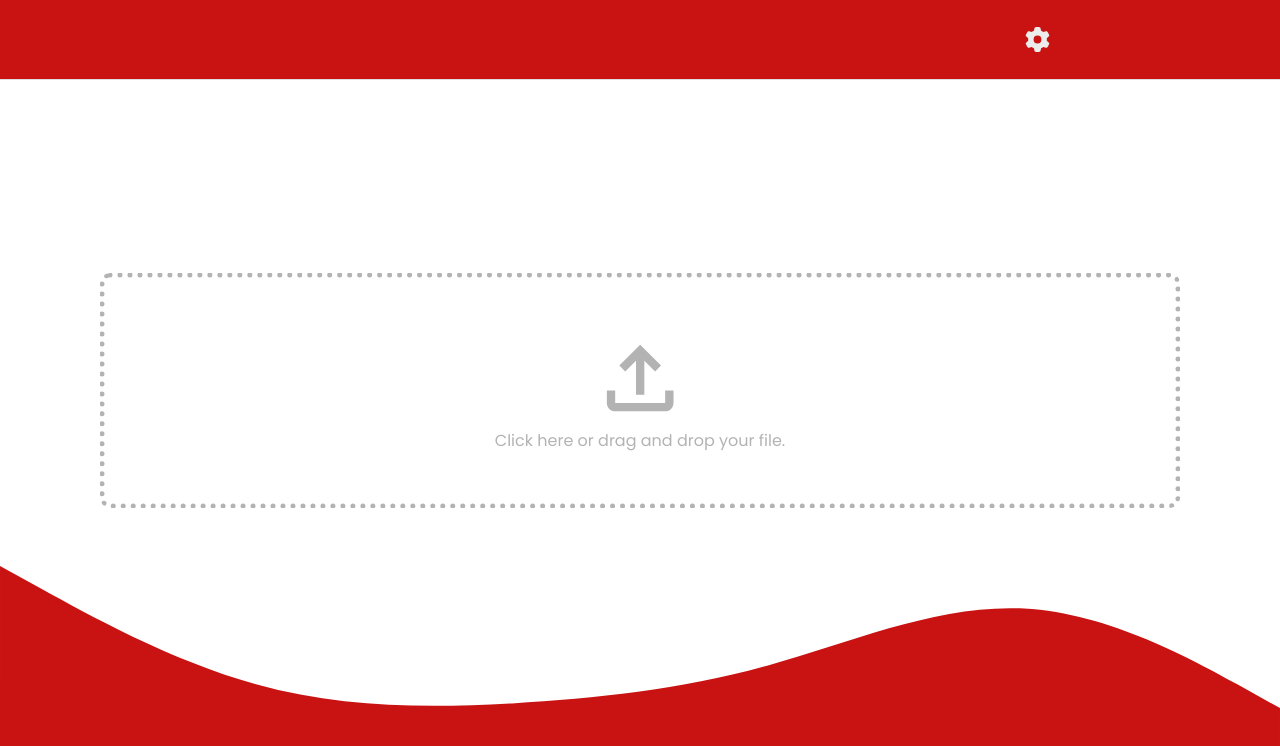
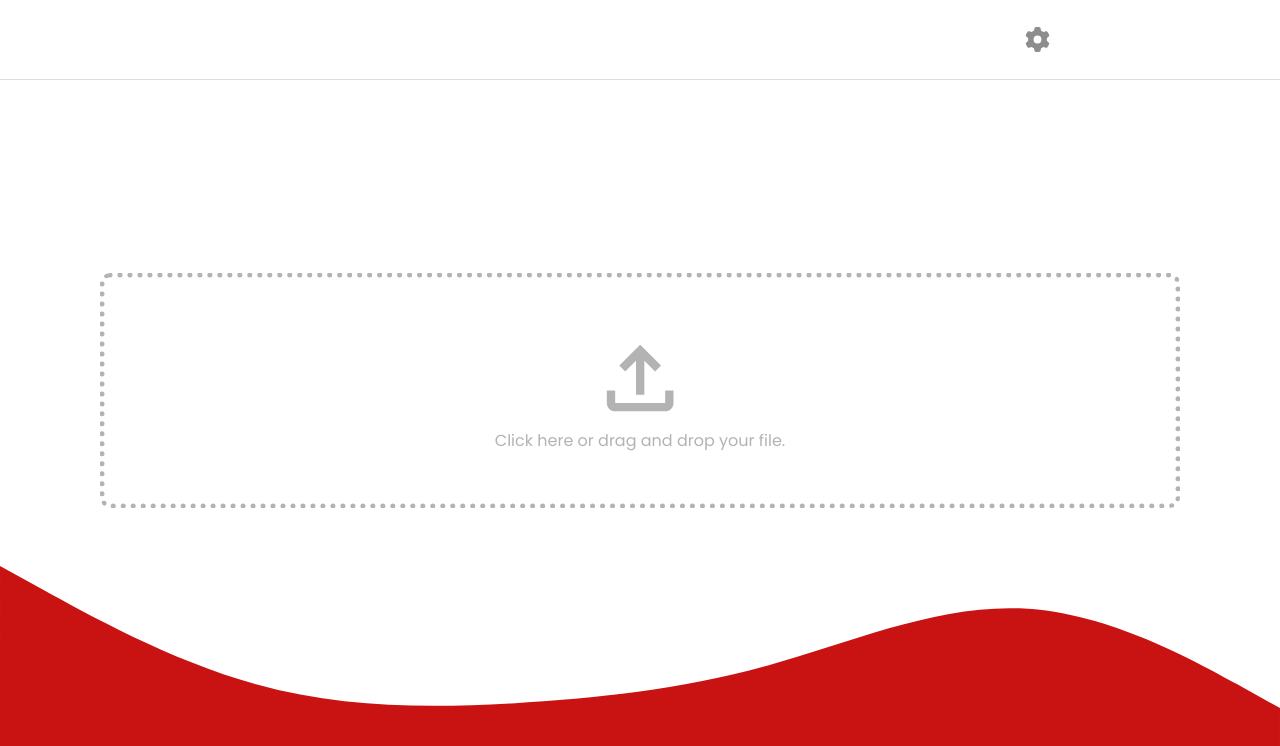
Before and after one commit to fractalxg/portfolio-generative-ai, a React (Vite) app in the folder frontend/: page / in a window 1280 px wide. Shown: the top 746 px of the page. Built offline with nearby package versions, Linux system fonts and the light colour scheme.

Commit message:
style: header

```diff
--- a/frontend/components/Header.css
+++ b/frontend/components/Header.css
@@ -1,12 +1,13 @@
 .header-container {
     height: 80px;
     width: 100%;
+    position: fixed;
+    top: 0;
     display: flex;
     align-items: center;
+    backdrop-filter: blur(8px);
     border-bottom: 1px solid #ddd;
-    background-color: var(--color-2);
-    position: fixed;
-    top: 0;
+    z-index: 2;
 }
 
 .header-content{
@@ -19,7 +20,7 @@
 .header-icon {
     width: 25px;
     height: 25px;
-    color: #ececec;
+    color: #8d8d8d;
 }
 .header-icon:hover {
     cursor: pointer;
```
